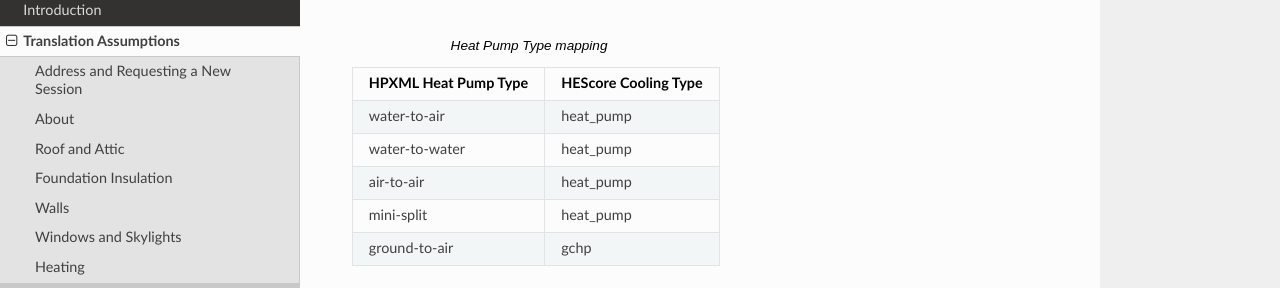
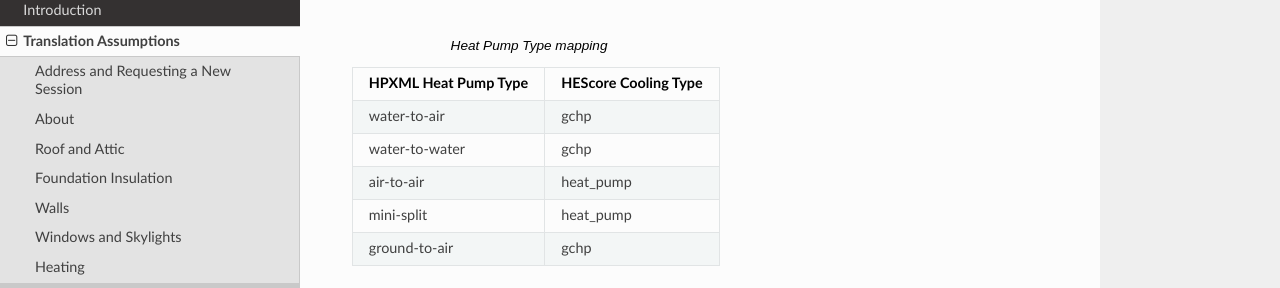
Before and after one commit to NREL/hescore-hpxml, a Sphinx documentation site: the page built from docs/source/translation/cooling_system.rst, in a window 1280 px wide and 900 px high, scrolled down 1060 px. Shown: the part 151-439 px from the top of the window. Built offline with Sphinx 7.4.7 and the Read the Docs theme 2.0.0, drawn with Linux system fonts in a browser that asks for light colours; formulas are drawn with MathJax 3.

Commit message:
Fixing the heat pump mapping documentation to reflect what's in the code.

```diff
--- a/docs/source/translation/cooling_system.rst
+++ b/docs/source/translation/cooling_system.rst
@@ -50,8 +50,8 @@ mapping.
    ============================  ============================
    HPXML Heat Pump Type          HEScore Cooling Type
    ============================  ============================
-   water-to-air                  heat_pump
-   water-to-water                heat_pump
+   water-to-air                  gchp
+   water-to-water                gchp
    air-to-air                    heat_pump
    mini-split                    heat_pump
    ground-to-air                 gchp
```
